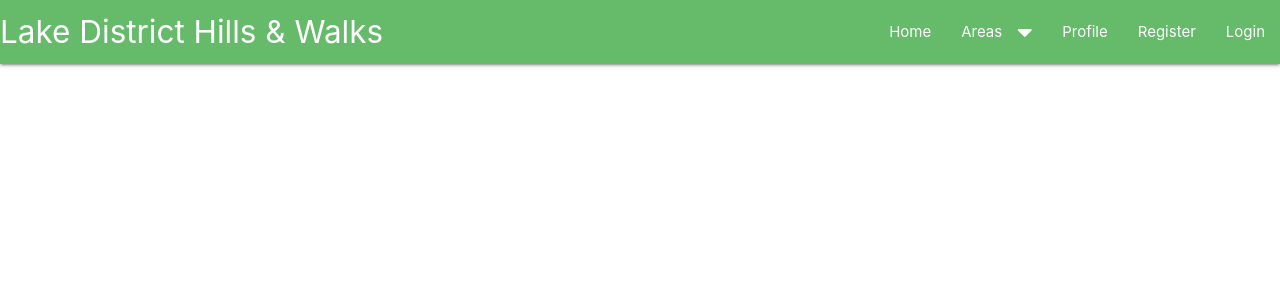
After one commit to mattb0101/lakes_walks, a Flask app: template templates/base.html in a window 1280 px wide. The commit adds this page. Shown: the top 300 px of the page. Run offline with Flask 2, Linux system fonts and the light colour scheme; the template is opened without the code that fills it, so the values that code supplies are empty; some libraries are stand-ins or nearby versions.

Commit message:
Added in Materialize & jQuery, creating links to style and script sheets. Navbar added in from Materialize with a dropdown menu too

```diff
--- a/app.py
+++ b/app.py
@@ -1,5 +1,7 @@
 import os
-from flask import Flask, flash, render_template
+from flask import (
+    Flask, flash, render_template, url_for,
+    redirect, request, session)
 from flask_pymongo import PyMongo
 if os.path.exists("env.py"):
     import env
--- /dev/null
+++ b/static/js/script.js
@@ -0,0 +1,4 @@
+$(document).ready(function(){
+    $('.sidenav').sidenav();
+    $(".dropdown-trigger").dropdown({ hover: false});
+  });
--- /dev/null
+++ b/templates/base.html
@@ -0,0 +1,56 @@
+<!DOCTYPE html>
+<html lang="en">
+
+<head>
+	<meta charset="UTF-8">
+	<meta name="viewport" content="width=device-width, initial-scale=1.0">
+	<link rel="stylesheet" href="https://cdnjs.cloudflare.com/ajax/libs/materialize/1.0.0/css/materialize.min.css">
+	<link rel="stylesheet" href="https://use.fontawesome.com/releases/v5.15.1/css/all.css"
+		integrity="sha384-vp86vTRFVJgpjF9jiIGPEEqYqlDwgyBgEF109VFjmqGmIY/Y4HV4d3Gp2irVfcrp" crossorigin="anonymous">
+	<link rel="stylesheet" href="{{ url_for('static', filename='css/style.css') }}">
+	<title>Lakes Walks</title>
+</head>
+
+<body>
+    <!-- Dropdown menu for areas -->
+	<ul id="dropdown1" class="dropdown-content">
+		<li><a href="#!">Far Eastern Fells</a></li>
+        <li class="divider"></li>
+		<li><a href="#!">Eastern Fells</a></li>
+		<li class="divider"></li>
+		<li><a href="#!">Mid-Western Fells</a></li>
+	</ul>
+	<nav>
+		<div class="nav-wrapper green lighten-1">
+			<a href="#!" class="brand-logo">Lake District Hills & Walks</a>
+			<a href="#" data-target="mobile-demo" class="sidenav-trigger"><i class="fas fa-bars"></i></a>
+			<ul class="right hide-on-med-and-down">
+				<li><a href="#">Home</a></li>
+				<li><a  class="dropdown-trigger" href="#" data-target="dropdown1">Areas<i class="fas fa-caret-down right"></i></a></li>
+				<li><a href="#">Profile</a></li>
+				<li><a href="#">Register</a></li>
+				<li><a href="#">Login</a></li>
+			</ul>
+		</div>
+	</nav>
+
+	<ul class="sidenav" id="mobile-demo">
+		<li><a href="#">Home</a></li>
+		<li><a href="#">Areas</a></li>
+		<li><a href="#">Profile</a></li>
+		<li><a href="#">Register</a></li>
+		<li><a href="#">Login</a></li>
+	</ul>
+
+    <main class="container">
+        {% block content %}
+        {% endblock %}
+    </main>
+
+		<script src="https://code.jquery.com/jquery-3.5.1.min.js"
+			integrity="sha256-9/aliU8dGd2tb6OSsuzixeV4y/faTqgFtohetphbbj0=" crossorigin="anonymous"></script>
+		<script src="https://cdnjs.cloudflare.com/ajax/libs/materialize/1.0.0/js/materialize.min.js"></script>
+		<script src="{{ url_for('static', filename='js/script.js') }}"></script>
+</body>
+
+</html>
```
Also changed, not shown: templates/index.html (+8 -16 lines), static/css/style.css (added).
